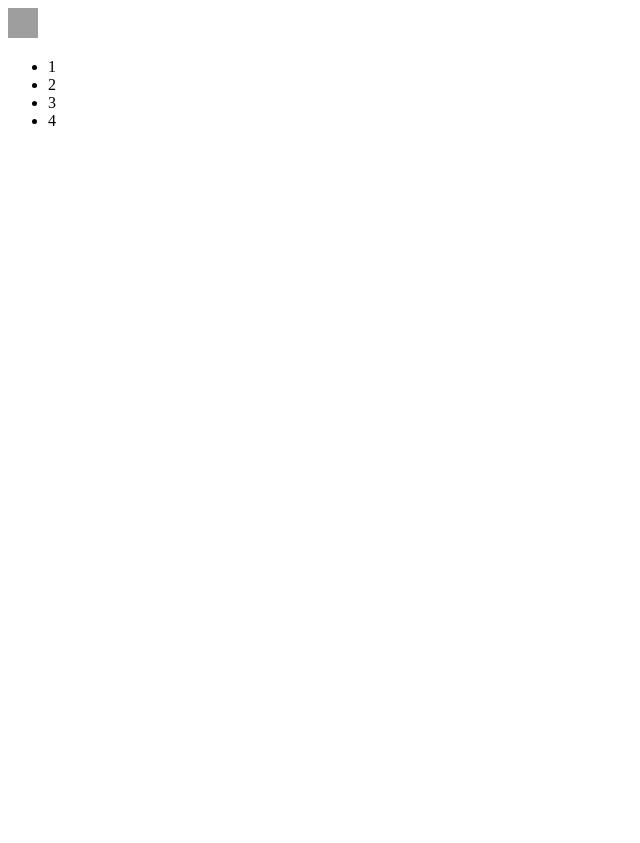
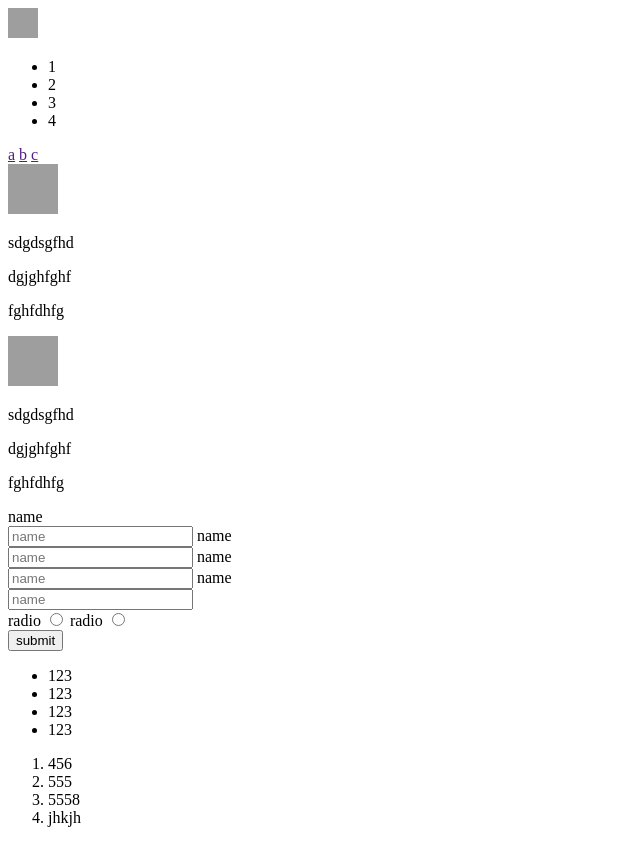
Before and after one commit to AmramAnanyan/html-semantic-structura, a plain HTML site: page index.html in a window 1280 px wide. Shown: the whole page, without its empty margins (0-640 px from the left). Before the commit the page ends 800 px from the top, so only its background shows below. Drawn offline with Linux system fonts and the light colour scheme; grey boxes are pictures that could not be loaded.

Commit message:
feat semantic html 5 structura

```diff
--- a/index.html
+++ b/index.html
@@ -18,5 +18,58 @@
         </ul>
       </nav>
     </header>
+    <main>
+      <section>
+        <div>
+          <a href="">a</a>
+          <a href="">b</a>
+          <a href="">c</a>
+        </div>
+
+        <div>
+          <img src="./1.png" alt="tree" width="50" height="50" />
+          <p>sdgdsgfhd</p>
+          <p>dgjghfghf</p>
+          <p>fghfdhfg</p>
+        </div>
+        <div>
+          <img src="./1.png" alt="tree" width="50" height="50" />
+          <p>sdgdsgfhd</p>
+          <p>dgjghfghf</p>
+          <p>fghfdhfg</p>
+        </div>
+      </section>
+      <section>
+        <form action="">
+          <label for="name">name</label><br />
+          <input type="text" placeholder="name" />
+          <label for="name">name</label><br />
+          <input type="text" placeholder="name" />
+          <label for="name">name</label><br />
+          <input type="text" placeholder="name" />
+          <label for="name">name</label><br />
+          <input type="text" placeholder="name" /><br />
+          <label for="">radio</label>
+          <input type="radio" />
+          <label for="rad">radio</label>
+          <input type="radio" id="rad" /><br />
+          <button>submit</button>
+        </form>
+      </section>
+    </main>
+    <footer>
+      <ul>
+        <li>123</li>
+        <li>123</li>
+        <li>123</li>
+        <li>123</li>
+      </ul>
+      <ol>
+        <li>456</li>
+        <li>555</li>
+        <li>5558</li>
+        <li>jhkjh</li>
+      </ol>
+    </footer>
   </body>
 </html>
```
